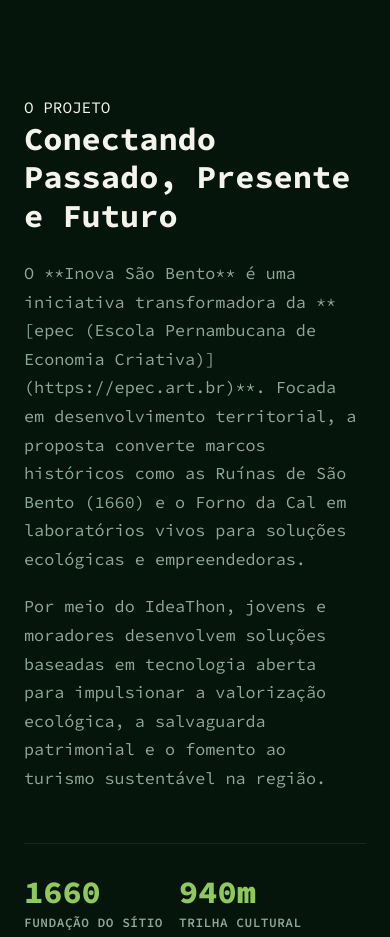
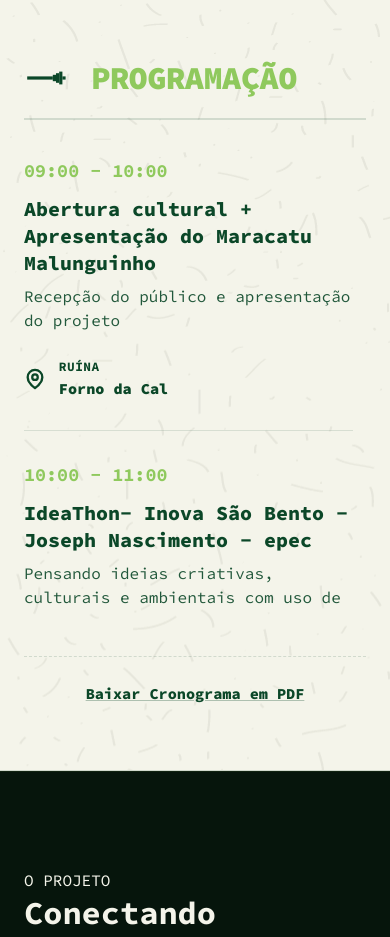
Before and after one commit to inovasaobento-ops/site-inovasaobento, a Next.js app: page / in a window 390 px wide. Shown: the part 1160-2097 px from the top of the page. Built offline with nearby package versions, Linux system fonts and the light colour scheme; no server answers.

Commit message:
design: secao programacao movida para segunda posicao, redesenhada estilo Illustrator com bg bege granulado e scroll

```diff
--- a/src/app/page.tsx
+++ b/src/app/page.tsx
@@ -129,7 +129,10 @@
         </div>
       </section>
 
-      {/* 3. About Section (Sobre) & Dashboard Integration */}
+      {/* 3. Schedule Section (Programação) - Segunda Seção do Site */}
+      <ScheduleSection />
+
+      {/* 4. About Section (Sobre) & Dashboard Integration */}
       <section id="sobre" className={styles.aboutSection}>
         <div className="container">
           <div className={styles.aboutLayout}>
@@ -319,9 +322,6 @@
         </div>
       </section>
 
-      {/* 5. Schedule Section (Timeline) */}
-      <ScheduleSection />
-
       {/* 6. Location Section (Map) */}
       <MapSection />
 
--- a/src/components/ScheduleSection.module.css
+++ b/src/components/ScheduleSection.module.css
@@ -1,323 +1,238 @@
 .section {
-  background-color: var(--color-bg-dark);
+  background-color: var(--color-bege);
   position: relative;
   overflow: hidden;
   padding: 6rem 0;
-  border-bottom: 1px solid rgba(143, 201, 93, 0.08);
+  border-bottom: 1px solid rgba(11, 71, 40, 0.15);
 }
 
-.sectionGlow {
+/* Grain texture overlay specific to the beige section background */
+.section::after {
+  content: "";
   position: absolute;
-  top: 50%;
-  left: 50%;
-  transform: translate(-50%, -50%);
-  width: 600px;
-  height: 600px;
-  background: radial-gradient(circle, rgba(143, 201, 93, 0.05) 0%, transparent 70%);
+  top: 0;
+  left: 0;
+  width: 100%;
+  height: 100%;
+  background-image: url('/assets/sobreposicao-grain.png');
+  background-repeat: repeat;
+  opacity: 0.8; /* Subtle granulado overlay */
   pointer-events: none;
-  z-index: 0;
-}
-
-.header {
-  text-align: center;
-  max-width: 700px;
-  margin: 0 auto 3rem auto;
-  position: relative;
   z-index: 1;
 }
 
-.tagline {
-  font-family: var(--font-heading);
-  font-size: 0.85rem;
-  font-weight: 700;
-  letter-spacing: 2px;
-  color: var(--color-lime-green);
-  text-transform: uppercase;
-  display: block;
+.containerBox {
+  position: relative;
+  z-index: 2;
+  max-width: 900px;
+  margin: 0 auto;
+}
+
+/* Title Styling with Pixel Arrow */
+.titleRow {
+  padding-bottom: 1.5rem;
+  border-bottom: 2px solid rgba(11, 71, 40, 0.15); /* Thin forest-green divider under title */
   margin-bottom: 0.5rem;
 }
 
-.title {
-  font-size: 2.5rem;
-  margin-bottom: 1rem;
-  color: var(--color-text-dark);
+.titleWrapper {
+  display: flex;
+  align-items: center;
+  gap: 1.2rem;
 }
 
-.description {
-  color: var(--color-text-muted);
+.pixelArrow {
+  color: var(--color-forest-green);
+  flex-shrink: 0;
 }
 
-/* Filters */
-.filters {
-  display: flex;
-  justify-content: center;
-  flex-wrap: wrap;
-  gap: 0.75rem;
-  margin-bottom: 4rem;
-  position: relative;
-  z-index: 1;
+.sectionTitle {
+  font-family: var(--font-source-code), monospace;
+  font-size: 2rem;
+  font-weight: 900; /* Black / ExtraBold */
+  color: var(--color-lime-green); /* Verde limão da marca */
+  letter-spacing: -0.5px;
+  line-height: 1;
 }
 
-.filterBtn {
-  background: rgba(255, 255, 255, 0.02);
-  border: 1px solid rgba(255, 255, 255, 0.08);
-  color: var(--color-text-muted);
-  padding: 0.6rem 1.2rem;
-  border-radius: var(--radius-sm);
-  font-weight: 500;
-  cursor: pointer;
-  transition: var(--transition-fast);
-  backdrop-filter: blur(5px);
+/* Scroll Container */
+.listScrollContainer {
+  max-height: 480px; /* Fixed height for scroll block */
+  overflow-y: auto;
+  padding-right: 1.8rem;
+  margin-top: 0.5rem;
+
+  /* Scrollbar adjustments for Firefox */
+  scrollbar-width: thin;
+  scrollbar-color: var(--color-forest-green) rgba(11, 71, 40, 0.05);
 }
 
-.filterBtn:hover {
-  background: rgba(143, 201, 93, 0.05);
-  border-color: rgba(143, 201, 93, 0.3);
-  color: var(--color-text-dark);
+/* Webkit Scrollbar Customization */
+.listScrollContainer::-webkit-scrollbar {
+  width: 6px;
 }
 
-.filterBtnActive {
-  background: var(--color-lime-green);
-  border-color: var(--color-lime-green);
-  color: var(--color-text-light);
-  font-weight: 600;
-  box-shadow: var(--glow-lime);
+.listScrollContainer::-webkit-scrollbar-track {
+  background: rgba(11, 71, 40, 0.04);
+  border-radius: 4px;
 }
 
-/* Timeline Dashboard Layout (Linear) */
-.timelineList {
-  position: relative;
-  max-width: 850px;
-  margin: 0 auto;
-  z-index: 1;
+.listScrollContainer::-webkit-scrollbar-thumb {
+  background: var(--color-forest-green); /* Verde escuro */
+  border-radius: 4px;
 }
 
-/* Vertical timeline bar */
-.verticalBar {
-  position: absolute;
-  width: 2px;
-  background: linear-gradient(to bottom, rgba(143, 201, 93, 0.1), rgba(143, 201, 93, 0.3) 20%, rgba(143, 201, 93, 0.3) 80%, rgba(143, 201, 93, 0.1));
-  top: 0;
-  bottom: 0;
-  left: 130px;
-  border-radius: 1px;
+.listScrollContainer::-webkit-scrollbar-thumb:hover {
+  background: var(--color-lime-green);
 }
 
-.timelineRow {
+/* List Items Rows */
+.itemRow {
   display: flex;
-  margin-bottom: 2rem;
-  position: relative;
-  animation: slideUp 0.6s cubic-bezier(0.16, 1, 0.3, 1) forwards;
-  opacity: 0;
+  justify-content: space-between;
+  align-items: center;
+  padding: 2.2rem 0;
+  border-bottom: 1.5px solid rgba(11, 71, 40, 0.12); /* Green divider lines */
+  gap: 3rem;
 }
 
-/* Time Column */
-.timeCol {
-  width: 110px;
-  display: flex;
-  align-items: center;
-  gap: 0.5rem;
-  color: var(--color-lime-green);
-  flex-shrink: 0;
-  justify-content: flex-end;
-  padding-right: 1rem;
+.itemRow:last-child {
+  border-bottom: none;
 }
 
-.clockIcon {
-  color: var(--color-lime-green);
-  opacity: 0.8;
-}
-
-.timeText {
-  font-family: monospace;
-  font-weight: bold;
-  font-size: 0.9rem;
-}
-
-/* Node Column (Center dot) */
-.nodeCol {
-  width: 40px;
+/* Left Column Info */
+.itemInfo {
   display: flex;
-  align-items: center;
-  justify-content: center;
-  flex-shrink: 0;
-  position: relative;
-}
-
-.nodeDot {
-  width: 32px;
-  height: 32px;
-  border-radius: 50%;
-  background-color: var(--color-bg-panel);
-  border: 1px solid rgba(255, 255, 255, 0.1);
-  display: flex;
-  align-items: center;
-  justify-content: center;
-  z-index: 2;
-  transition: var(--transition-normal);
-}
-
-/* Category Specific Colors & Glows */
-.badgeInnovation { border-color: #0d47a1; color: #64b5f6; box-shadow: 0 0 8px rgba(13, 71, 161, 0.2); }
-.badgeCulture { border-color: #d84315; color: #ff8a65; box-shadow: 0 0 8px rgba(216, 67, 21, 0.2); }
-.badgeEcology { border-color: #2e7d32; color: #81c784; box-shadow: 0 0 8px rgba(46, 125, 50, 0.2); }
-.badgeLunch { border-color: rgba(255,255,255,0.15); color: var(--color-text-muted); }
-.badgeArt { border-color: #6a1b9a; color: #ba68c8; box-shadow: 0 0 8px rgba(106, 27, 154, 0.2); }
-.badgeMusic { border-color: #ff8f00; color: #ffd54f; box-shadow: 0 0 8px rgba(255, 143, 0, 0.2); }
-
-.timelineRow:hover .nodeDot {
-  transform: scale(1.1);
-  background-color: var(--color-lime-green);
-  color: var(--color-text-light) !important;
-  border-color: var(--color-lime-green);
-  box-shadow: var(--glow-lime);
-}
-
-/* Content Column (Card) */
-.contentCol {
+  flex-direction: column;
+  align-items: flex-start;
+  text-align: left;
   flex: 1;
 }
 
-.card {
-  background-color: var(--color-bg-card);
-  backdrop-filter: blur(10px);
-  -webkit-backdrop-filter: blur(10px);
-  border: 1px solid var(--color-border);
-  padding: 1.5rem;
-  border-radius: var(--radius-md);
-  box-shadow: var(--glow-panel);
-  transition: var(--transition-normal);
+.itemTime {
+  font-family: var(--font-source-code), monospace;
+  font-size: 1.15rem;
+  font-weight: 700; /* Bold */
+  color: var(--color-lime-green); /* Verde limão */
+  margin-bottom: 0.6rem;
+  display: block;
 }
 
-.timelineRow:hover .card {
-  border-color: rgba(143, 201, 93, 0.25);
-  background-color: var(--color-bg-card-hover);
-  transform: translateX(4px);
-}
-
-.cardHeader {
-  display: flex;
-  align-items: center;
-  gap: 0.8rem;
+.itemTitle {
+  font-family: var(--font-source-code), monospace;
+  font-size: 1.25rem;
+  font-weight: 800; /* ExtraBold */
+  color: var(--color-forest-green); /* Verde escuro */
+  line-height: 1.35;
   margin-bottom: 0.5rem;
 }
 
-.badge {
-  display: inline-block;
-  padding: 0.2rem 0.5rem;
-  font-size: 0.7rem;
-  font-weight: 700;
-  border-radius: var(--radius-sm);
+.itemDescription {
+  font-family: var(--font-source-code), monospace;
+  font-size: 1rem;
+  font-weight: 400; /* Normal */
+  color: var(--color-forest-green); /* Verde escuro */
+  line-height: 1.5;
+  opacity: 0.9;
+}
+
+/* Right Column Location */
+.itemLocation {
+  display: flex;
+  justify-content: center;
+  align-items: center;
+  min-width: 140px;
+  flex-shrink: 0;
+}
+
+.locationWrapper {
+  display: flex;
+  flex-direction: column;
+  align-items: center;
+  text-align: center;
+  gap: 0.5rem;
+}
+
+.locationPin {
+  color: var(--color-forest-green); /* Verde escuro */
+}
+
+.locationText {
+  display: flex;
+  flex-direction: column;
+  align-items: center;
+}
+
+.locType {
+  font-family: var(--font-source-code), monospace;
+  font-size: 0.8rem;
+  font-weight: 700; /* Bold */
+  color: var(--color-forest-green);
   text-transform: uppercase;
   letter-spacing: 0.5px;
-  border: 1px solid currentColor;
-  background-color: rgba(255, 255, 255, 0.02);
 }
 
-.itemTitle {
-  font-size: 1.15rem;
-  font-weight: 700;
-  color: var(--color-text-dark);
-  line-height: 1.3;
+.locName {
+  font-family: var(--font-source-code), monospace;
+  font-size: 0.95rem;
+  font-weight: 900; /* Black */
+  color: var(--color-forest-green);
 }
 
-.itemSubtitle {
-  font-size: 0.9rem;
-  font-weight: 600;
-  color: var(--color-text-muted);
-  margin-bottom: 0.8rem;
-  padding-left: 0.2rem;
-}
-
-/* Details list */
-.detailsList {
-  list-style: none;
-  border-top: 1px solid rgba(255, 255, 255, 0.05);
-  padding-top: 0.6rem;
-  margin-top: 0.6rem;
-}
-
-.detailItem {
-  font-size: 0.85rem;
-  color: var(--color-text-muted);
-  position: relative;
-  padding-left: 1rem;
-  margin-bottom: 0.3rem;
-  line-height: 1.5;
-}
-
-.detailItem::before {
-  content: "•";
-  position: absolute;
-  left: 0;
-  color: var(--color-lime-green);
-}
-
-/* PDF Download */
+/* PDF Download Link */
 .downloadWrapper {
   text-align: center;
-  margin-top: 4rem;
-  position: relative;
-  z-index: 1;
+  margin-top: 3rem;
+  padding-top: 1.5rem;
+  border-top: 1px dashed rgba(11, 71, 40, 0.15);
 }
 
 .downloadBtn {
-  display: inline-flex;
-  align-items: center;
-  gap: 0.5rem;
-  background-color: transparent;
-  border: 1.5px solid var(--color-lime-green);
-  color: var(--color-lime-green);
-  font-family: var(--font-heading);
-  font-weight: 700;
-  padding: 0.8rem 1.8rem;
-  border-radius: var(--radius-sm);
-  box-shadow: 0 0 10px rgba(143, 201, 93, 0.1);
-  transition: var(--transition-normal);
+  font-family: var(--font-source-code), monospace;
+  font-size: 0.95rem;
+  font-weight: 800;
+  color: var(--color-forest-green);
+  text-decoration: underline;
+  text-decoration-color: rgba(11, 71, 40, 0.3);
+  transition: var(--transition-fast);
 }
 
 .downloadBtn:hover {
-  background-color: var(--color-lime-green);
-  color: var(--color-text-light);
-  transform: translateY(-2px);
-  box-shadow: var(--glow-lime);
+  color: var(--color-lime-green);
+  text-decoration-color: var(--color-lime-green);
 }
 
-/* Responsive styles */
+/* RESPONSIVE DESIGN */
 @media (max-width: 768px) {
-  .title {
-    font-size: 2rem;
+  .section {
+    padding: 4rem 0;
   }
 
-  .verticalBar {
-    left: 20px;
+  .itemRow {
+    flex-direction: column;
+    align-items: flex-start;
+    gap: 1.5rem;
+    padding: 1.8rem 0;
   }
 
-  .timelineRow {
-    flex-direction: column;
-    margin-bottom: 2.5rem;
+  .itemLocation {
+    align-self: flex-start;
+    justify-content: flex-start;
+    min-width: unset;
   }
 
-  .timeCol {
-    width: auto;
-    justify-content: flex-start;
-    padding-left: 3.5rem;
-    padding-right: 0;
-    margin-bottom: 0.5rem;
+  .locationWrapper {
+    flex-direction: row;
+    align-items: center;
+    text-align: left;
+    gap: 0.8rem;
   }
 
-  .nodeCol {
-    position: absolute;
-    left: 5px;
-    top: 0;
-    width: 32px;
+  .locationText {
+    align-items: flex-start;
   }
 
-  .contentCol {
-    padding-left: 3.5rem;
-  }
-
-  .timelineRow:hover .card {
-    transform: none;
+  .listScrollContainer {
+    padding-right: 0.8rem;
   }
 }
--- a/src/components/ScheduleSection.tsx
+++ b/src/components/ScheduleSection.tsx
@@ -1,230 +1,132 @@
 "use client";
 
-import React, { useState } from "react";
+import React from "react";
 import styles from "./ScheduleSection.module.css";
-import { Clock, Award, BookOpen, Music, Compass, Eye, Download } from "lucide-react";
 
-interface ScheduleItem {
+interface EventLocation {
+  type: string;
+  name: string;
+}
+
+interface EventItem {
   time: string;
   title: string;
-  subtitle?: string;
-  details: string[];
-  icon: React.ReactNode;
-  category: "culture" | "innovation" | "ecology" | "lunch" | "art" | "music";
+  description?: string;
+  location: EventLocation;
 }
 
 export default function ScheduleSection() {
-  const [activeCategory, setActiveCategory] = useState<string>("all");
-
-  const scheduleData: ScheduleItem[] = [
+  const scheduleData: EventItem[] = [
     {
-      time: "09:00 – 10:00",
-      title: "Abertura Cultural + Apresentação do Maracatu Malunguinho",
-      subtitle: "Recepção do público e apresentação do projeto",
-      details: ["Credenciamento de participantes", "Boas-vindas da equipe organizadora", "Apresentação de boas-vindas do Maracatu Malunguinho"],
-      icon: <Music size={18} />,
-      category: "culture",
+      time: "09:00 - 10:00",
+      title: "Abertura cultural + Apresentação do Maracatu Malunguinho",
+      description: "Recepção do público e apresentação do projeto",
+      location: { type: "Ruína", name: "Forno da Cal" }
     },
     {
-      time: "10:00 – 11:00",
-      title: "IdeaThon - Inova São Bento",
-      subtitle: "Joseph Nascimento - epec",
-      details: [
-        "Pensando ideias criativas, culturais e ambientais com uso de tecnologia para a região",
-        "Participação ativa da juventude local e moradores",
-        "Apresentação especial do Grupo de Capoeira do Mestre Canela"
-      ],
-      icon: <Award size={18} />,
-      category: "innovation",
+      time: "10:00 - 11:00",
+      title: "IdeaThon- Inova São Bento - Joseph Nascimento - epec",
+      description: "Pensando ideias criativas, culturais e ambientais com uso de tecnologia para a região. Participação da juventude local. Apresentação Grupo de Capoeira do Mestre Canela",
+      location: { type: "Ruína", name: "Forno da Cal" }
     },
     {
-      time: "11:00 – 12:00",
-      title: "Trilha Cultural e Ecológica Guiada",
-      subtitle: "Valorização cultural e ecológica do território",
-      details: [
-        "Caminhada interpretativa de aproximadamente 940m",
-        "Conexão histórica entre Paulista e Abreu e Lima",
-        "Explicação sobre a fauna local e a importância histórica das Ruínas de São Bento e Forno da Cal"
-      ],
-      icon: <Compass size={18} />,
-      category: "ecology",
+      time: "11:00 - 12:00",
+      title: "Trilha Cultural e Ecológica guiada.",
+      description: "(Valorização cultural e ecológica do território).",
+      location: { type: "Ruína", name: "Forno da Cal" }
     },
     {
-      time: "12:00 – 13:00",
-      title: "Intervalo / Pausa para Almoço",
-      details: ["Momento de descanso", "Conexão livre entre participantes"],
-      icon: <Clock size={18} />,
-      category: "lunch",
+      time: "12:00 - 13:00",
+      title: "Intervalo / Picnick",
+      location: { type: "Ruína", name: "Forno da Cal" }
     },
     {
-      time: "13:00 – 14:00",
-      title: "Apresentação Cultural Afoxé",
-      subtitle: "Conexão com as raízes e herança cultural",
-      details: ["Interação rítmica com o público", "Celebração das manifestações tradicionais afro-brasileiras"],
-      icon: <Music size={18} />,
-      category: "culture",
+      time: "13:00 - 14:00",
+      title: "Apresentação Ciranda",
+      location: { type: "Ruína", name: "São Bento" }
     },
     {
-      time: "14:00 – 15:00",
-      title: "Intervenção Visual ao Vivo",
-      subtitle: "Barbara Andrade",
-      details: ["Produção artística ao vivo", "Criação de obra visual dialogando com a história e a paisagem local"],
-      icon: <BookOpen size={18} />,
-      category: "art",
+      time: "14:00 - 15:00",
+      title: "Intervenção visual Live Paint, Barbara Andrade.",
+      location: { type: "Ruína", name: "São Bento" }
     },
     {
-      time: "15:00 – 16:00",
-      title: "Gravação Audiovisual e DJ Set Cultural",
-      subtitle: "Barreto Selector",
-      details: ["Apresentação musical e curadoria sonora regional", "Gravação oficial de set audiovisual para o Youtube"],
-      icon: <Music size={18} />,
-      category: "music",
+      time: "15:00 - 16:00",
+      title: "Apresentação e gravação audiovisual youtube, DJ set cultural Barreto Selector",
+      location: { type: "Ruína", name: "Forno da Cal" }
     },
     {
-      time: "16:00 – 17:00",
-      title: "Projeção Audiovisual + Encerramento Cultural",
-      subtitle: "Registro coletivo e falas finais",
-      details: ["Exibição de materiais capturados durante o dia", "Reflexões coletivas e falas institucionais de encerramento"],
-      icon: <Eye size={18} />,
-      category: "culture",
-    },
+      time: "16:00 - 17:00",
+      title: "Projeção audiovisual na Ruína da Igreja, encerramento, Registro coletivo e falas finais.",
+      location: { type: "Ruína", name: "São Bento" }
+    }
   ];
 
-  const categories = [
-    { id: "all", name: "Todos" },
-    { id: "innovation", name: "Inovação" },
-    { id: "culture", name: "Cultura" },
-    { id: "ecology", name: "Ecológico" },
-    { id: "art", name: "Arte / Música" }
-  ];
+  return (
+    <section className={styles.section} id="programacao">
+      <div className="container">
+        <div className={styles.containerBox}>
 
-  const getCategoryColor = (category: string) => {
-    switch (category) {
-      case "innovation": return styles.badgeInnovation;
-      case "culture": return styles.badgeCulture;
-      case "ecology": return styles.badgeEcology;
-      case "lunch": return styles.badgeLunch;
-      case "art": return styles.badgeArt;
-      case "music": return styles.badgeMusic;
-      default: return "";
-    }
-  };
+          {/* Cabeçalho da Seção com Ícone de Seta Pixelado do Mockup */}
+          <div className={styles.titleRow}>
+            <div className={styles.titleWrapper}>
+              <svg className={styles.pixelArrow} width="48" height="24" viewBox="0 0 60 24" fill="none" xmlns="http://www.w3.org/2000/svg">
+                <rect x="4" y="10" width="32" height="4" fill="#0b4728" />
+                <rect x="36" y="8" width="4" height="8" fill="#0b4728" />
+                <rect x="40" y="6" width="4" height="12" fill="#0b4728" />
+                <rect x="44" y="4" width="4" height="16" fill="#0b4728" />
+                <rect x="48" y="10" width="4" height="4" fill="#0b4728" />
+              </svg>
+              <h2 className={styles.sectionTitle}>PROGRAMAÇÃO</h2>
+            </div>
+          </div>
 
-  const getCategoryLabel = (category: string) => {
-    switch (category) {
-      case "innovation": return "Inovação";
-      case "culture": return "Cultura";
-      case "ecology": return "Trilha & Ecologia";
-      case "lunch": return "Intervalo";
-      case "art": return "Artes Visuais";
-      case "music": return "Música / DJ Set";
-      default: return "";
-    }
-  };
+          {/* Lista com Barra de Rolagem */}
+          <div className={styles.listScrollContainer}>
+            {scheduleData.map((item, index) => (
+              <div key={index} className={styles.itemRow}>
 
-  return (
-    <div className={styles.section} id="programacao">
-      {/* Subtle radial glow under the timeline */}
-      <div className={styles.sectionGlow}></div>
-
-      <div className="container">
-        <div className={styles.header}>
-          <span className={styles.tagline}>CRONOGRAMA DO EVENTO</span>
-          <h2 className={styles.title}>Atividades do Laboratório</h2>
-          <p className={styles.description}>
-            Programação completa para o dia do evento nas Ruínas de São Bento e Forno da Cal.
-            Participe, aprenda e colabore.
-          </p>
-        </div>
-
-        {/* Filters in Dashboard style */}
-        <div className={styles.filters}>
-          {categories.map((cat) => (
-            <button
-              key={cat.id}
-              onClick={() => {
-                if (cat.id === "art") {
-                  setActiveCategory(activeCategory === "art_music" ? "all" : "art_music");
-                } else {
-                  setActiveCategory(cat.id);
-                }
-              }}
-              className={`${styles.filterBtn} ${
-                (cat.id === "art" && activeCategory === "art_music") || activeCategory === cat.id
-                  ? styles.filterBtnActive
-                  : ""
-              }`}
-            >
-              {cat.name}
-            </button>
-          ))}
-        </div>
-
-        {/* Linear Timeline (Dashboard Style) */}
-        <div className={styles.timelineList}>
-          <div className={styles.verticalBar}></div>
-
-          {scheduleData
-            .filter(item => {
-              if (activeCategory === "all") return true;
-              if (activeCategory === "art_music") return item.category === "art" || item.category === "music";
-              return item.category === activeCategory;
-            })
-            .map((item, index) => (
-              <div
-                key={index}
-                className={styles.timelineRow}
-                style={{ animationDelay: `${index * 0.08}s` }}
-              >
-                {/* Left side: Time indicator */}
-                <div className={styles.timeCol}>
-                  <Clock size={12} className={styles.clockIcon} />
-                  <span className={styles.timeText}>{item.time}</span>
+                {/* Lado Esquerdo: Hora, Título e Descrição */}
+                <div className={styles.itemInfo}>
+                  <span className={styles.itemTime}>{item.time}</span>
+                  <h3 className={styles.itemTitle}>{item.title}</h3>
+                  {item.description && (
+                    <p className={styles.itemDescription}>{item.description}</p>
+                  )}
                 </div>
 
-                {/* Center: Glowing bullet */}
-                <div className={styles.nodeCol}>
-                  <div className={`${styles.nodeDot} ${getCategoryColor(item.category)}`}>
-                    {item.icon}
+                {/* Lado Direito: Pin de Localização e Texto Stacked */}
+                <div className={styles.itemLocation}>
+                  <div className={styles.locationWrapper}>
+                    <svg className={styles.locationPin} width="22" height="22" viewBox="0 0 24 24" fill="none" stroke="currentColor" strokeWidth="2.5" strokeLinecap="round" strokeLinejoin="round">
+                      <path d="M20 10c0 6-8 12-8 12s-8-6-8-12a8 8 0 0 1 16 0Z"/>
+                      <circle cx="12" cy="10" r="3"/>
+                    </svg>
+                    <div className={styles.locationText}>
+                      <span className={styles.locType}>{item.location.type}</span>
+                      <span className={styles.locName}>{item.location.name}</span>
+                    </div>
                   </div>
                 </div>
 
-                {/* Right side: Detailed card */}
-                <div className={styles.contentCol}>
-                  <div className={styles.card}>
-                    <div className={styles.cardHeader}>
-                      <span className={`${styles.badge} ${getCategoryColor(item.category)}`}>
-                        {getCategoryLabel(item.category)}
-                      </span>
-                      <h3 className={styles.itemTitle}>{item.title}</h3>
-                    </div>
+              </div>
+            ))}
+          </div>
 
-                    {item.subtitle && <h4 className={styles.itemSubtitle}>{item.subtitle}</h4>}
+          {/* Botão sutil para baixar o PDF completo */}
+          <div className={styles.downloadWrapper}>
+            <a
+              href="/assets/cronograma.pdf"
+              target="_blank"
+              rel="noopener noreferrer"
+              className={styles.downloadBtn}
+            >
+              Baixar Cronograma em PDF
+            </a>
+          </div>
 
-                    <ul className={styles.detailsList}>
-                      {item.details.map((detail, idx) => (
-                        <li key={idx} className={styles.detailItem}>{detail}</li>
-                      ))}
-                    </ul>
-                  </div>
-                </div>
-              </div>
-            ))
-          }
-        </div>
-
-        {/* PDF Download Button in modern outline */}
-        <div className={styles.downloadWrapper}>
-          <a
-            href="/assets/cronograma.pdf"
-            target="_blank"
-            rel="noopener noreferrer"
-            className={styles.downloadBtn}
-          >
-            <Download size={16} /> Baixar PDF do Cronograma
-          </a>
         </div>
       </div>
-    </div>
+    </section>
   );
 }
```
Also changed, not shown: Sobreposição Bg Inova Grain.png (added), public/assets/sobreposicao-grain.png (added).
